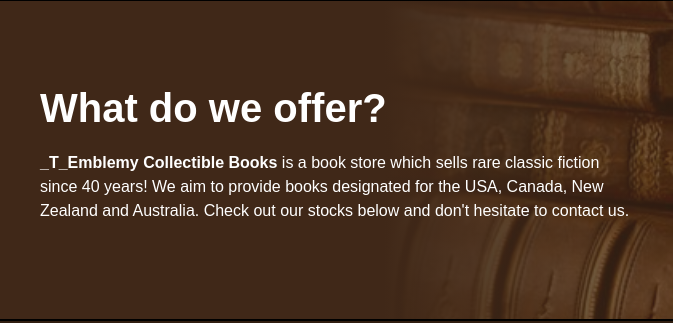
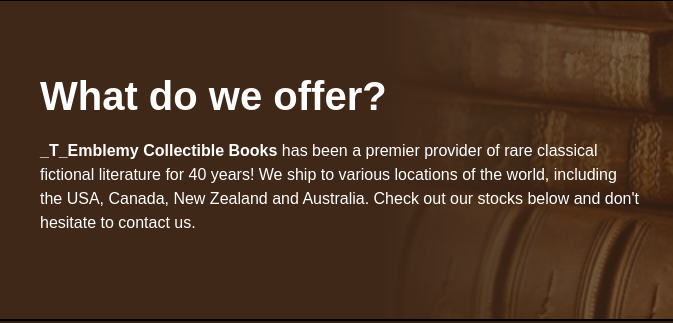
Before and after one commit to loicmdf/temblemy, a plain HTML site: page index.html in a window 1280 px wide. Shown: the part 61-384 px from the top of the page, 0-673 px from the left. Drawn offline with Linux system fonts and the light colour scheme.

Commit message:
Update index.html

```diff
--- a/index.html
+++ b/index.html
@@ -108,9 +108,9 @@
   <div class="content" id="content">
     <h1>What do we offer?</h1>
     <p>
-      <b>_T_Emblemy Collectible Books</b> is a book store which sells rare classic fiction since 40 years! We aim to
-      provide books designated for the USA, Canada, New Zealand and Australia. Check out our stocks below and don't
-      hesitate to contact us.
+      <b>_T_Emblemy Collectible Books</b> has been a premier provider of rare classical fictional literature for 40 years!
+      We ship to various locations of the world, including the USA, Canada, New Zealand and Australia.
+      Check out our stocks below and don't hesitate to contact us.
     </p>
   </div>
   <iframe id="video" width="480" height="270" aria-label="video iframe" title="url" class="YoutubeVideo" src="https://www.youtube.com/embed/6OQ5gkntrw0" frameborder="0" scrolling="no" allow="accelerometer; autoplay; encrypted-media; gyroscope; picture-in-picture;" allowfullscreen="" style="overflow: hidden;"></iframe>
```
